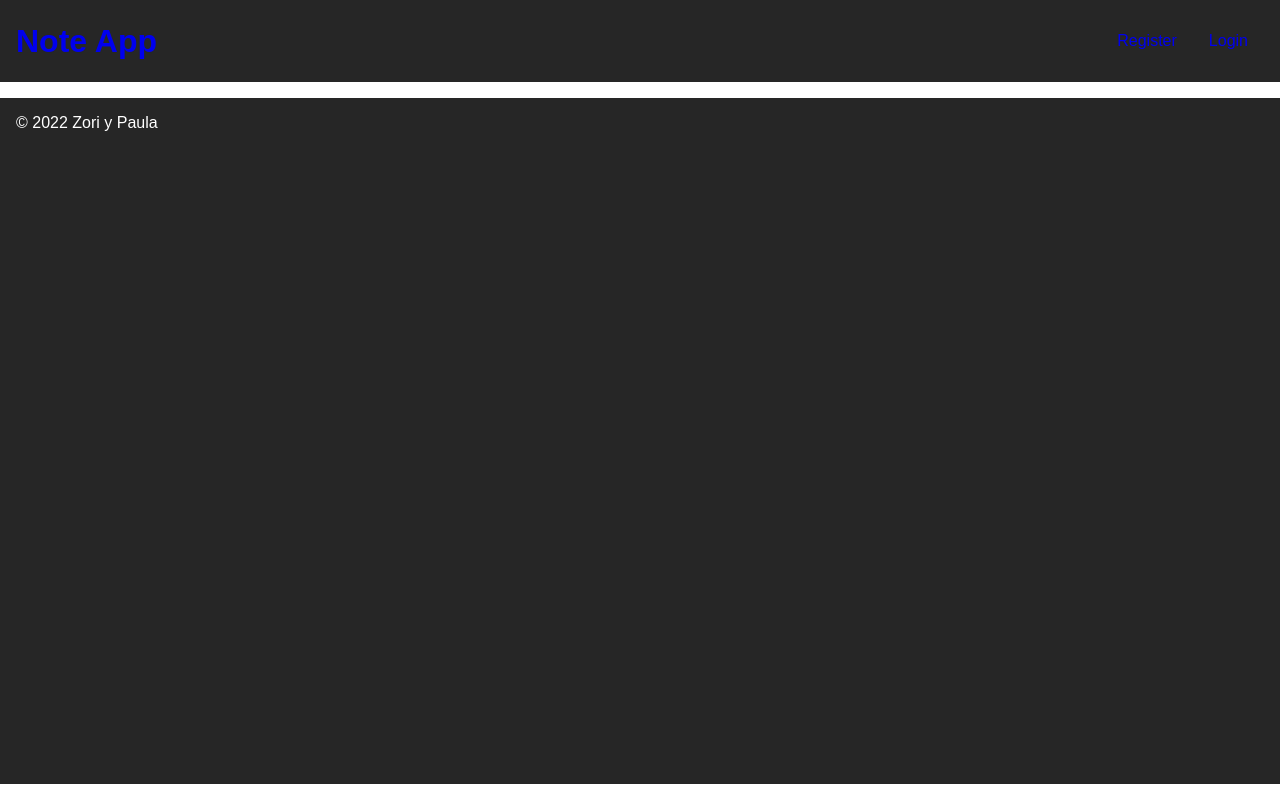
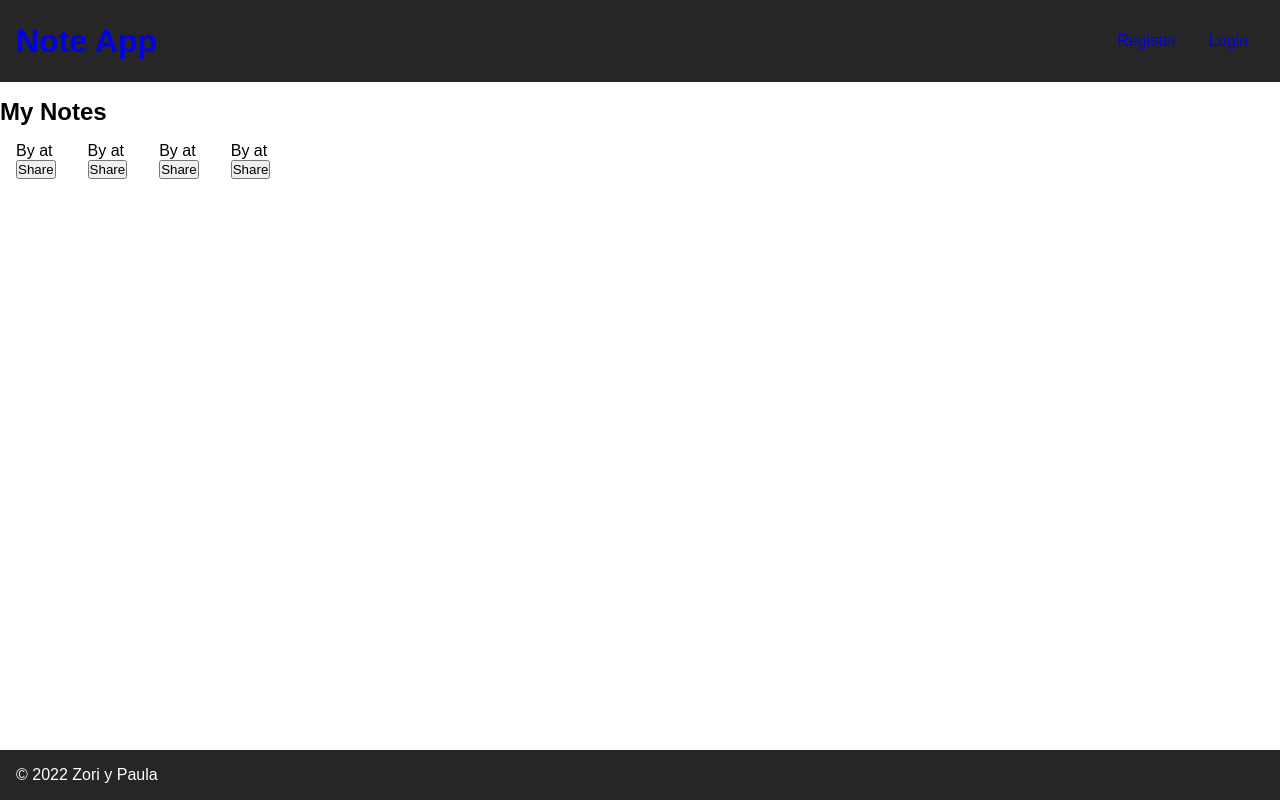
Before and after one commit to zoriregueiro/proyecto_note_app, a React (Create React App) app in the folder frontend/: page /my-notes in a window 1280 px wide. Built offline with nearby package versions, Linux system fonts and the light colour scheme.

Commit message:
mas components

```diff
--- a/frontend/src/App.js
+++ b/frontend/src/App.js
@@ -5,7 +5,10 @@ import { Header } from "./components/Header";
 import { Home } from "./views/home/Home";
 import { Register } from "./views/register/Register";
 import { Login } from "./views/login/Login";
+import { UserProfile } from "./views/profile/Profile";
+import { MyNotes } from "./views/my-notes/MyNotes";
 import { Footer } from "./components/Footer";
+import { NotFound } from "./views/not-found/NotFound";
 
 function App() {
   return (
@@ -15,7 +18,9 @@ function App() {
         <Route path="/" element={<Home />} />
         <Route path="/register" element={<Register />} />
         <Route path="/login" element={<Login />} />
-        {/*<Route path="*" element={<NotFound />} />  */}
+        <Route path="/profile" element={<UserProfile />} />
+        <Route path="/my-notes" element={<MyNotes />} />
+        <Route path="*" element={<NotFound />} />
       </Routes>
       <Footer />
     </main>
--- /dev/null
+++ b/frontend/src/components/ErrorMessage.js
@@ -0,0 +1,12 @@
+import { Link } from "react-router-dom";
+
+export const ErrorMessage = () => {
+  const message = "Not fooound!";
+  return (
+    <section className="error">
+      <h1>Error</h1>
+      <p>{message}</p>
+      <Link to={"/"}>Go to home</Link>
+    </section>
+  );
+};
--- a/frontend/src/components/Note.js
+++ b/frontend/src/components/Note.js
@@ -1,10 +1,28 @@
 export const Note = () => {
+  const noteMock = [
+    {
+      id: 6,
+      id_user: 1,
+      title: "Nota 1",
+      content: "Esto es una nota para la categoría 1",
+      created_at: "2022-05-31T18:35:53.000Z",
+      modified_at: null,
+      deleted_at: null,
+      image_url: null,
+      visibility: "public",
+      id_category: 1,
+    },
+  ];
+
   const shareNote = async (id) => {};
 
   return (
     <article className="note">
-      <h3>Note Title</h3>
-      <p>Note Body</p>
+      <h3>{noteMock.title}</h3>
+      <p>{noteMock.content}</p>
+      <p>
+        By {noteMock.id_user} at {noteMock.created_at}
+      </p>
       <section>
         <button
           onClick={() => {
--- a/frontend/src/components/NoteList.js
+++ b/frontend/src/components/NoteList.js
@@ -52,17 +52,17 @@ export const NoteList = () => {
     },
   ];
 
-  return (
-    <>
+  return notesMock.length ? (
     <ul className="note-list">
       {notesMock.map((note) => {
         return (
-            <li>
+          <li key={note.id}>
             <Note />
           </li>
         );
       })}
     </ul>
-    </>
+  ) : (
+    <p>There are no notes...</p>
   );
 };
--- a/frontend/src/views/my-notes/MyNotes.jsx
+++ b/frontend/src/views/my-notes/MyNotes.jsx
@@ -0,0 +1,10 @@
+import { NoteList } from "../../components/NoteList";
+
+export const MyNotes = () => {
+  return (
+    <section>
+      <h2>My Notes</h2>
+      <NoteList />
+    </section>
+  );
+};
--- a/frontend/src/views/not-found/NotFound.jsx
+++ b/frontend/src/views/not-found/NotFound.jsx
@@ -0,0 +1,5 @@
+import { ErrorMessage } from "../../components/ErrorMessage";
+
+export const NotFound = () => {
+  return <ErrorMessage message={"Page not found"} />;
+};
--- a/frontend/src/views/profile/Profile.jsx
+++ b/frontend/src/views/profile/Profile.jsx
@@ -0,0 +1,16 @@
+export const UserProfile = () => {
+  const notesMock = [
+    {
+      id: 6,
+      name: "Manolito",
+      email: "manolito@gmail.com",
+    },
+  ];
+  return (
+    <section className="user-data">
+      <p>Email: {notesMock.email}</p>
+      <p>Name: {notesMock.name}</p>
+      <button>Log out</button>
+    </section>
+  );
+};
```
Also changed, not shown: frontend/src/components/CategoryList.js (added, +66 -0 lines), frontend/src/components/NoteLatest.js (added). Lines whose indentation alone changed are shown as unchanged.
